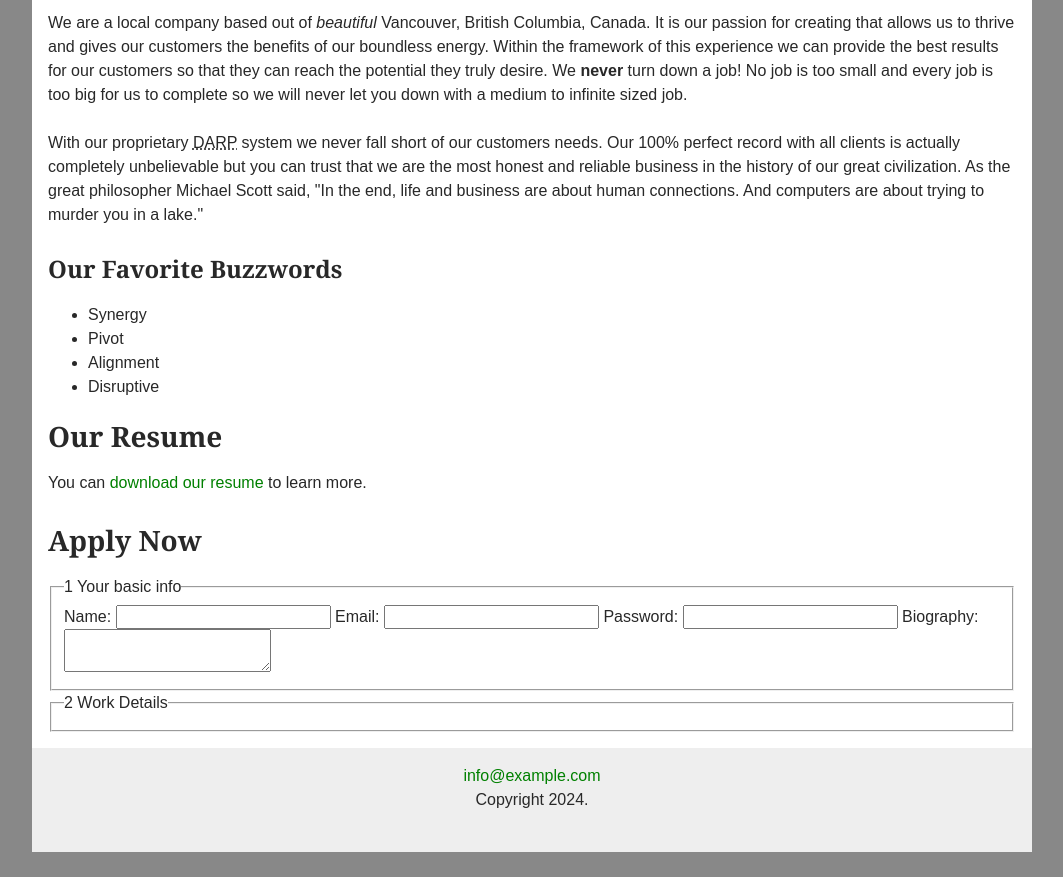
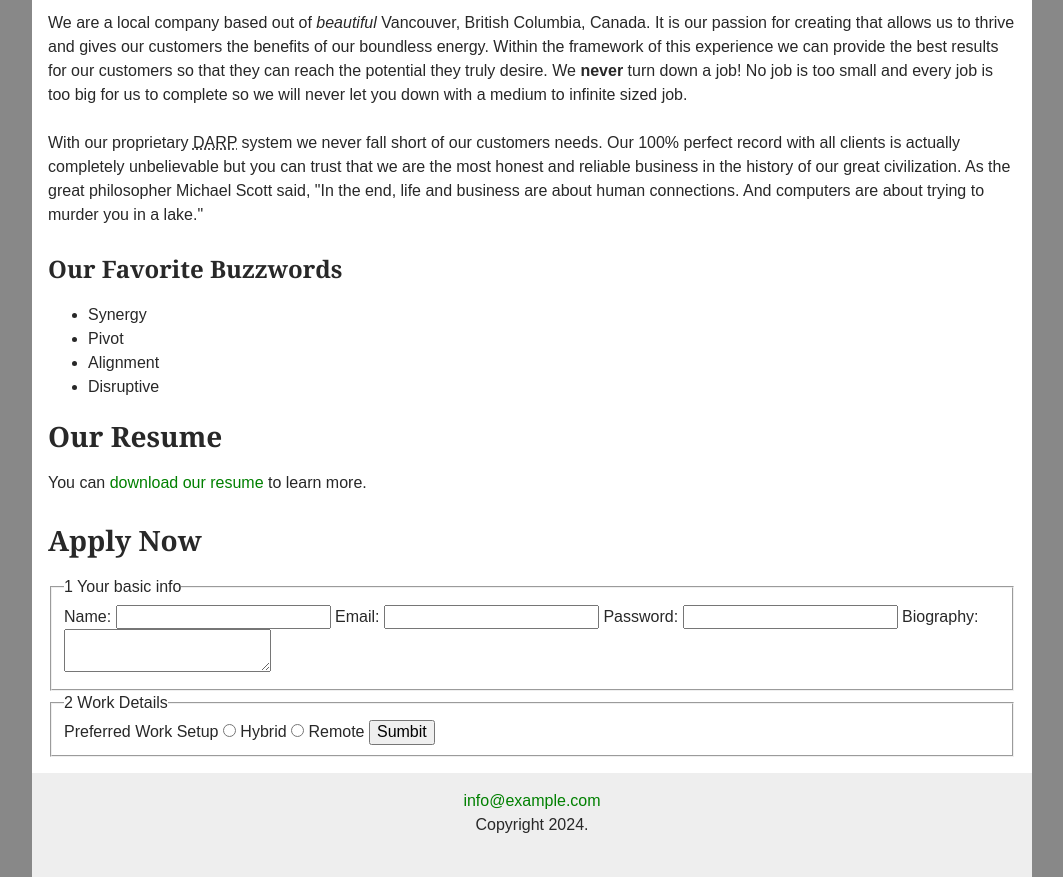
Before and after one commit to jmfwdev/day05, a plain HTML site: page about-us.html in a window 1280 px wide. Shown: the part 197-1074 px from the top of the page, without its empty margins (108-1171 px from the left). Before the commit the page ends 1049 px from the top, so only its background shows below. Drawn offline with Linux system fonts and the light colour scheme.

Commit message:
Added sumbit, radio input

```diff
--- a/about-us.html
+++ b/about-us.html
@@ -62,7 +62,7 @@
 					<input type="password" name="user-password" id="password">
 
 					<label for="bio">Biography: </label>
-					<textarea name="user-bio"></textarea>
+					<textarea name="user-bio" id="bio"></textarea>
 				</fieldset>
 
 				<fieldset>
@@ -70,6 +70,17 @@
 						<span class="number">2</span>
 						Work Details
 					</legend>
+					<label>Preferred Work Setup</label>
+
+					<!-- First radio button for "hybrid" option -->
+					<input type="radio" name="work-setup" id="hybrid" value="hybrid">
+					<label for="hybrid" class="light">Hybrid</label>
+
+					<!-- Second radio button for "remote" option -->
+					<input type="radio" name="work-setup" id="remote" value="remote">
+					<label for="remote" class="light">Remote</label>
+
+					<input type="submit" value="Sumbit">
 				</fieldset>
 			</form>
 
```
